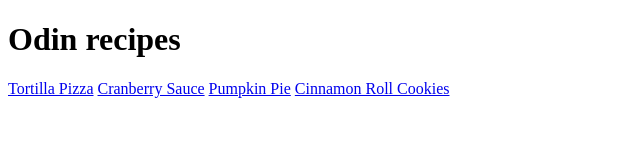
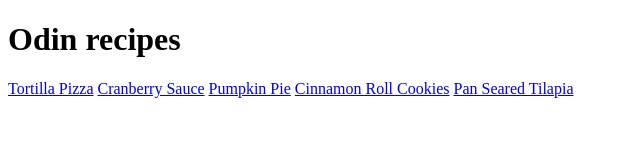
Before and after one commit to marvincamposce/odin-recipesv2, a plain HTML site: page index.html in a window 1280 px wide. Shown: the whole page, without its empty margins (0-640 px from the left). Drawn offline with Linux system fonts and the light colour scheme.

Commit message:
Create link for pan seared tilapia

```diff
--- a/index.html
+++ b/index.html
@@ -11,5 +11,6 @@
     <a href="recipes/cranberry-sauce.html">Cranberry Sauce</a>
     <a href="recipes/pumpkin-pie.html">Pumpkin Pie</a>
     <a href="recipes/cinnamon-roll-cookies.html">Cinnamon Roll Cookies</a>
+    <a href="recipes/pan-seared-tilapia.html">Pan Seared Tilapia</a>
 </body>
 </html>
```
